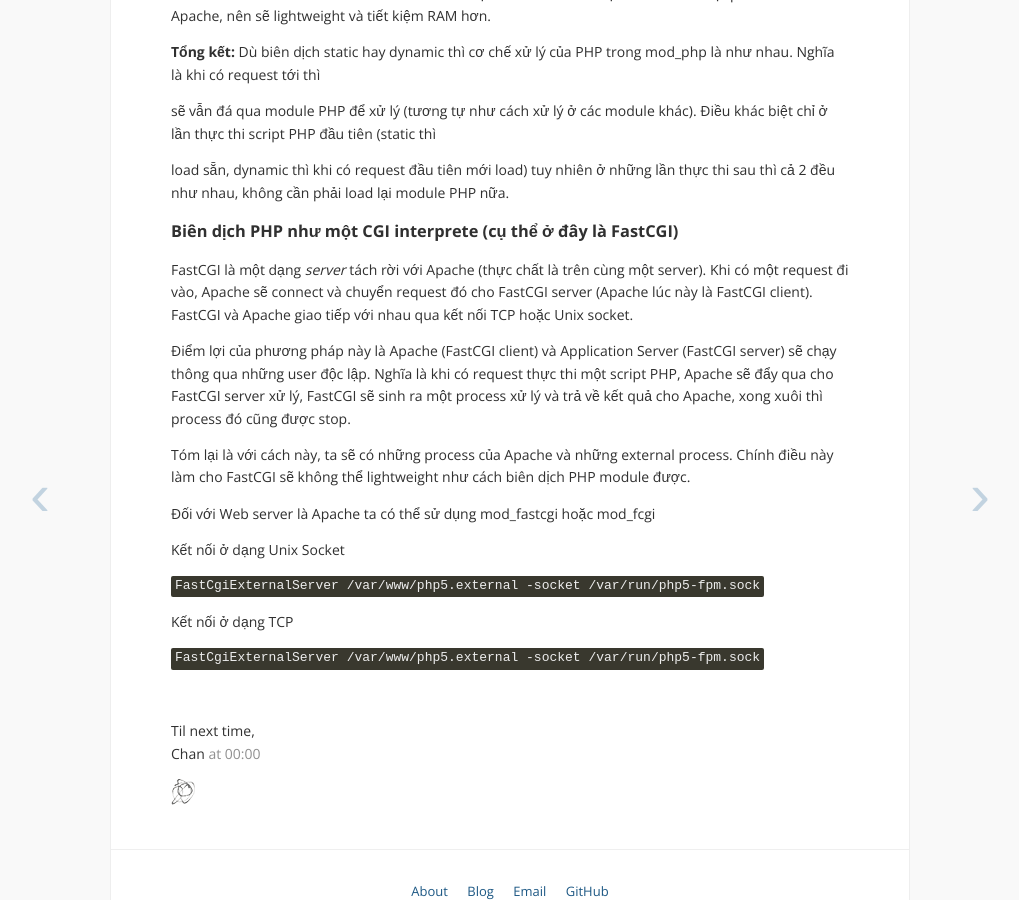
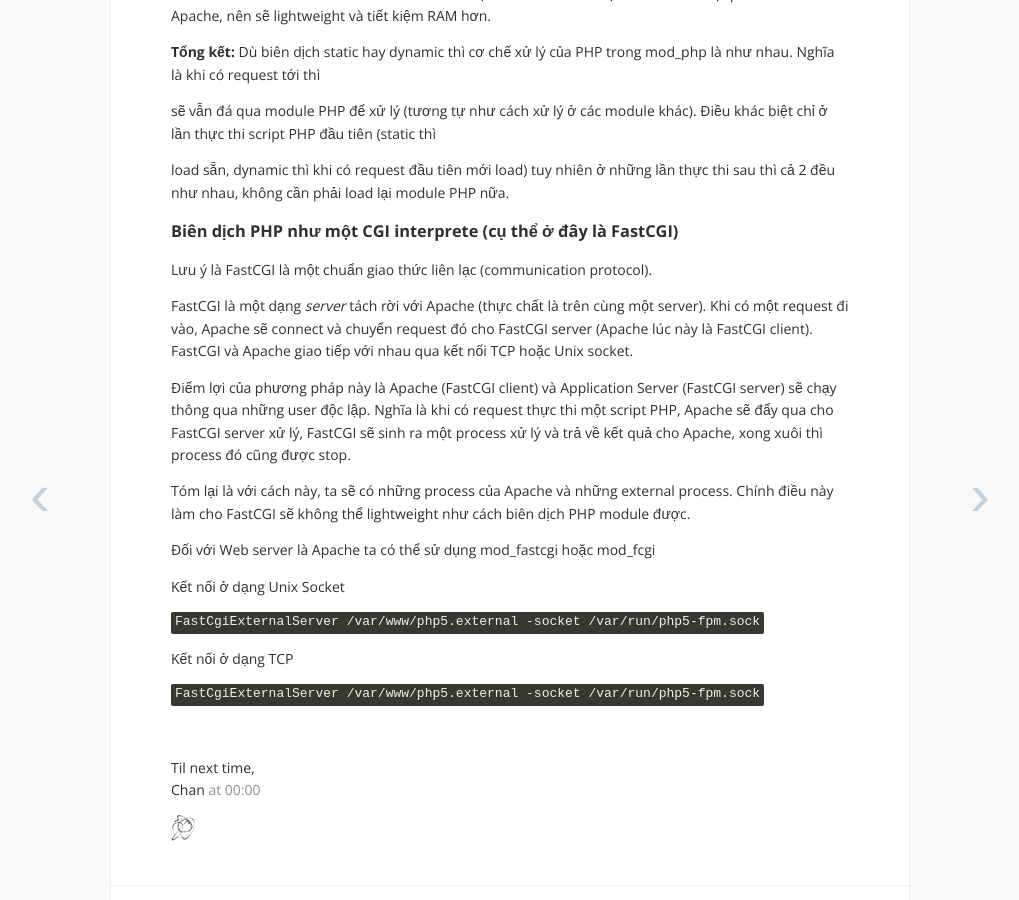
Before and after one commit to gitter-badger/xluffy.github.io, a Jekyll site: the page built from _posts/2014-02-08-compare-execute-php.md, in a window 1280 px wide and 900 px high, scrolled down 1199 px. Shown: the whole window, without its empty margins (130-1149 px from the left). Built offline with Jekyll 4.4.1, drawn with Linux system fonts in a browser that asks for light colours; Markdown is read by kramdown in place of the engine named in the settings; comment, search, counter and statistics services are not loaded.

Commit message:
FastCGI is a communication protocol

```diff
--- a/_posts/2014-02-08-compare-execute-php.md
+++ b/_posts/2014-02-08-compare-execute-php.md
@@ -56,6 +56,8 @@ lại module PHP nữa.
 
 ### Biên dịch PHP như một CGI interprete (cụ thể ở đây là FastCGI)
 
+Lưu ý là FastCGI là một chuẩn giao thức liên lạc (communication protocol).
+
 FastCGI là một dạng _server_ tách rời với Apache (thực chất là trên cùng một server). Khi có một request đi vào, Apache sẽ connect
 và chuyển request đó cho FastCGI server (Apache lúc này là FastCGI client). FastCGI và Apache giao tiếp với nhau qua kết nối
 TCP hoặc Unix socket.
@@ -73,7 +75,6 @@ Kết nối ở dạng Unix Socket
 
 `FastCgiExternalServer /var/www/php5.external -socket /var/run/php5-fpm.sock`
 
-
 Kết nối ở dạng TCP
 
 `FastCgiExternalServer /var/www/php5.external -socket /var/run/php5-fpm.sock`
```
